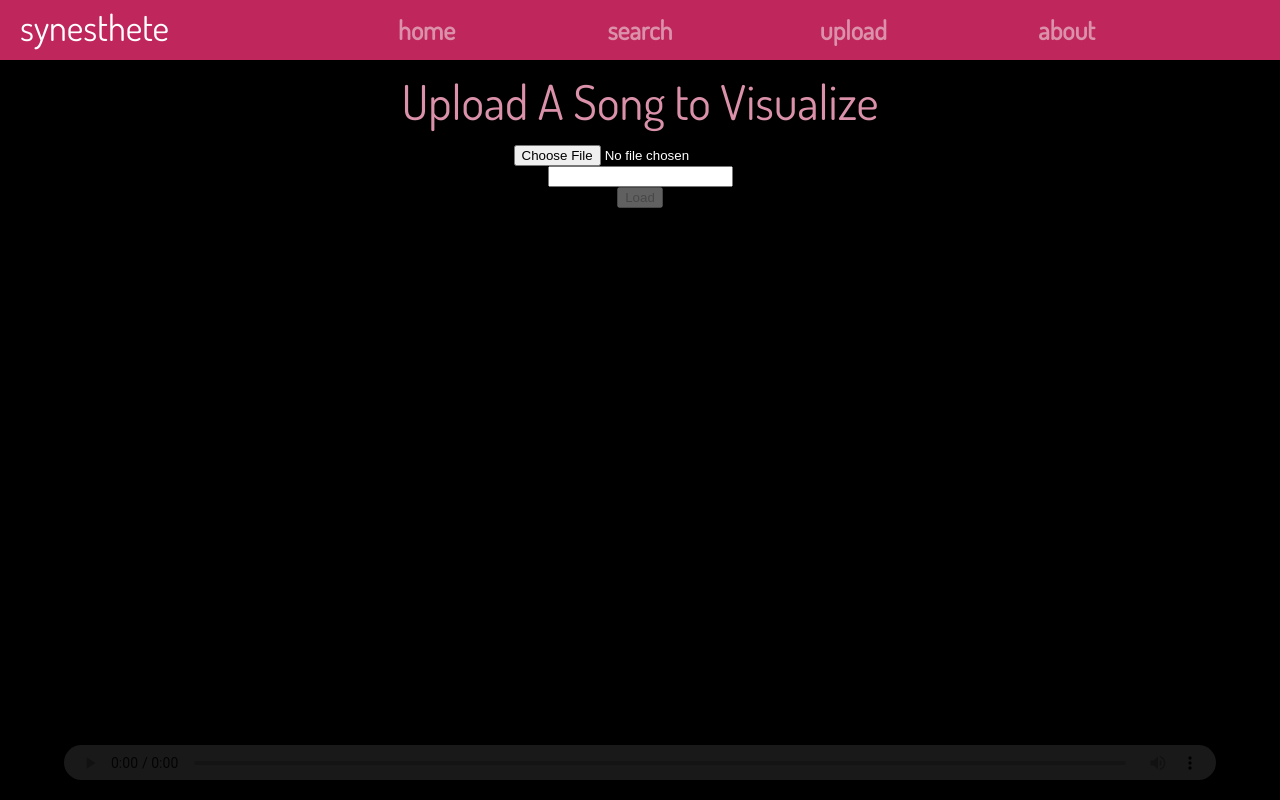
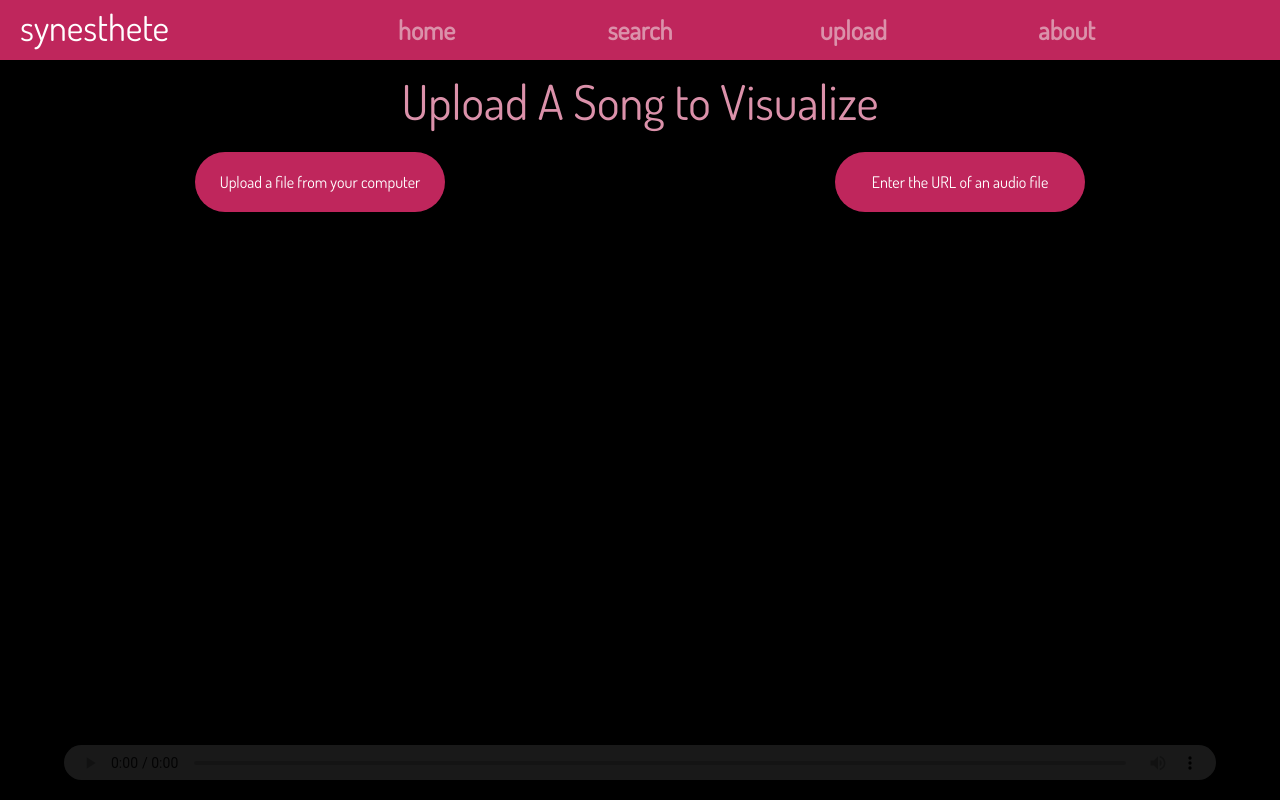
Before and after one commit to LucilleN/synesthete, a React (Create React App) app: page /upload in a window 1280 px wide. Built offline with nearby package versions, Linux system fonts and the light colour scheme; the HTML template or start-up script is replaced by a standard one.

Commit message:
Add buttons and styling to both visualization pages

```diff
--- a/src/components/RecommendationButton.js
+++ b/src/components/RecommendationButton.js
@@ -8,10 +8,13 @@ const styles = theme => ({
   fab: {
     background: theme.palette.dark.pink,
     color: 'white',
-    height: 50,
+    height: 60,
     width: 250,
     borderRadius: 30,
-    margin: '0 auto',
+    marginLeft: 40,
+    marginRight: 40,
+    marginTop: 20,
+    marginBottom: 20,
     fontSize: '1.5rem',
     textAlign: 'center',
     testTransform: 'none',
--- a/src/pages/UploadVisualization.js
+++ b/src/pages/UploadVisualization.js
@@ -2,67 +2,6 @@ import React, { useState, useRef } from 'react'
 import Typography from '@material-ui/core/Typography'
 import { withStyles } from '@material-ui/core/styles'
 import { styles } from './Visualization'
-
-/*
-const styles = theme => ({
-  root: {
-    // background: 'black',
-    display: 'flex',
-    flexDirection: 'column',
-    alignItems: 'center'
-  },
-  fileInput: {
-    // position: 'fixed',
-    // top: '10px',
-    // left: '10px',
-    zIndex: 3,
-    color: 'white'
-  },
-  canvas: {
-    // position: 'fixed',
-    // top: '0px',
-    // left: '0px',
-    width: '90vw',
-    height: '70vh',
-    // background: theme.palette.dark.purple
-    background: 'black'
-  },
-  audio:{
-    // position: 'fixed',
-    // left: '10px',
-    // bottom: '10px',
-    width: 'calc(100%-25px)',
-    width: '90vw',
-    // background: theme.palette.dark.purple,
-    // borderRadius: 0,
-    zIndex: 3
-  },
-  background: {
-    width: '100%',
-    // height: '100%',
-    height: 'calc(100% - 60px)',
-    // width: '90vw',
-    // height: '70vh',
-    position: 'absolute',
-    // top: '0px',
-    // left: '0px',
-    background: 'linear-gradient(transparent, #00035f, transparent)',
-    backgroundSize: '100% 7px',
-    // animation: 'bg 1s infinite linear',
-    zIndex: 2,
-    opacity: 0.3
-  },
-  '@keyframes bg': {
-    from: { backgroundPosition: '0 0' },
-    to: { backgroundPosition: '8px 8px' }
-  },
-  title: {
-    color: theme.palette.white,
-    fontSize: '2rem',
-    zIndex: 4
-  }
-})
-*/
 
 // TODO This is SUPER DIRTY but at least proves that if we maintain the same context, audioNode, and analyser,
 // then things stay OK.
@@ -72,6 +11,8 @@ const UploadVisualization = props => {
   const { classes } = props
 
   const [url, setUrl] = useState('')
+  const [uploadFileSelected, setUploadFileSelected] = useState(false)
+  const [loadUrlSelected, setLoadUrlSelected] = useState(false)
 
   const audioRef = useRef(null)
   const canvasRef = useRef(null)
@@ -91,9 +32,6 @@ const UploadVisualization = props => {
     else {
       audio.src = url
     }
-    // audio.src = URL.createObjectURL(files[0])
-    // audio.src = url
-    // audio.crossOrigin = "anonymous";
     // audio.src = "https://p.scdn.co/mp3-preview/1c0da00b5c95a1a6c9dfc05b14a1a628a6e0ad73?cid=159ac88b1c534ed7ae41602f1e558a49"
     // audio.src = "https://www.soundhelix.com/examples/mp3/SoundHelix-Song-8.mp3"
     console.log("audio.src: " + audio.src)
@@ -221,12 +159,31 @@ const UploadVisualization = props => {
       <Typography className={classes.title}>
         Upload A Song to Visualize
       </Typography>
-      <input ref={fileRef} type="file" id="file-input" accept="audio/*,video/*,image/*" className={classes.fileInput} onChange={loadMusicFile}/>
       <canvas ref={canvasRef} id="canvas" width="300" height="300" className={classes.canvas}></canvas>
       <audio ref={audioRef} id="audio" controls className={classes.audio} crossOrigin="anonymous"></audio>
-      <input type="text" value={url} onChange={event => setUrl(event.target.value)} className={classes.urlInput} />
-      <button onClick={loadMusicFile} disabled={!url} className={classes.urlButton}>Load</button>
-      {/* <div id="background" className={classes.background}></div> */}
+      {!uploadFileSelected && !loadUrlSelected &&
+        <div className={classes.buttonBar}>
+          <button onClick={() => setUploadFileSelected(true)} className={classes.loadOptionButton}>
+            <Typography>
+              Upload a file from your computer
+            </Typography>
+          </button>
+          <button onClick={() => setLoadUrlSelected(true)} className={classes.loadOptionButton}>
+            <Typography>
+              Enter the URL of an audio file
+            </Typography>
+          </button>
+        </div>
+      }
+      {uploadFileSelected &&
+        <input ref={fileRef} type="file" id="file-input" accept="audio/*,video/*,image/*" className={classes.fileInput} onChange={loadMusicFile}/>
+      }
+      {loadUrlSelected &&
+        <>
+          <input type="text" value={url} onChange={event => setUrl(event.target.value)} className={classes.urlInput} />
+          <button onClick={loadMusicFile} disabled={!url} className={classes.urlButton}>Load</button>
+        </>
+      }
     </div>
   )
 }
--- a/src/pages/Visualization.js
+++ b/src/pages/Visualization.js
@@ -2,6 +2,7 @@ import React, { useState, useEffect, useRef } from 'react'
 import Typography from '@material-ui/core/Typography'
 import { withStyles } from '@material-ui/core/styles'
 import RecommendationButton from '../components/RecommendationButton'
+import StartButton from '../components/StartButton'
 
 import { Redirect } from 'react-router-dom';
 
@@ -22,7 +23,9 @@ export const styles = theme => ({
   },
   urlInput: {
     zIndex: 3,
-    color: theme.palette.dark.pink
+    color: theme.palette.dark.pink,
+    width: 250,
+    margin: 15
   },
   urlButton: {
     zIndex: 3
@@ -59,33 +62,46 @@ export const styles = theme => ({
        opacity: 0.8,
     },
   },
-  background: {
+  // background: {
+  //   width: '100%',
+  //   // height: '80vh',
+  //   height: 'calc(100% - 60px)',
+  //   // width: '90vw',
+  //   // height: '70vh',
+  //   position: 'absolute',
+  //   // top: '0px',
+  //   bottom: '0px',
+  //   left: '0px',
+  //   background: 'linear-gradient(transparent, #00035f, transparent)',
+  //   backgroundSize: '100% 7px',
+  //   // animation: 'bg 1s infinite linear',
+  //   zIndex: 1,
+  //   opacity: 0.3
+  // },
+  // '@keyframes bg': {
+  //   from: { backgroundPosition: '0 0' },
+  //   to: { backgroundPosition: '8px 8px' }
+  // },
+  titleBar: {
     width: '100%',
-    // height: '80vh',
-    height: 'calc(100% - 60px)',
-    // width: '90vw',
-    // height: '70vh',
-    position: 'absolute',
-    // top: '0px',
-    bottom: '0px',
-    left: '0px',
-    background: 'linear-gradient(transparent, #00035f, transparent)',
-    backgroundSize: '100% 7px',
-    // animation: 'bg 1s infinite linear',
-    zIndex: 1,
-    opacity: 0.3
-  },
-  '@keyframes bg': {
-    from: { backgroundPosition: '0 0' },
-    to: { backgroundPosition: '8px 8px' }
+    display: 'flex',
+    flexDirection: 'row',
+    justifyContent: 'space-between'
   },
   title: {
     zIndex: 4,
     color: theme.palette.light.pink,
     fontSize: '3rem',
     textAlign: 'center',
+    marginTop: 5
+  },
+  subtitle: {
+    zIndex: 4,
+    color: theme.palette.dark.pink,
+    fontSize: '1.75rem',
+    textAlign: 'center',
     marginBottom: 8,
-    marginTop: 5
+    marginTop: -32
   },
   songInfoContainer: {
     zIndex: 4,
@@ -98,7 +114,29 @@ export const styles = theme => ({
     textAlign: 'left',
     width: '100%',
     marginLeft: 8
-  }
+  },
+  loadOptionButton: {
+    zIndex: 4,
+    color: theme.palette.white,
+    fontSize: '1rem',
+    background: theme.palette.dark.pink,
+    height: '60px',
+    width: '250px',
+    borderRadius: '30px',
+    border: 'none',
+    margin: '15px 100px',
+    '&:hover': {
+       background: theme.palette.white,
+       color: theme.palette.dark.pink
+    },
+  },
+  buttonBar: {
+    width: '100%',
+    display: 'flex',
+    flexDirection: 'row',
+    justifyContent: 'space-around'
+  },
+
 })
 
 const defaultErrorText = 'Sorry, but something went wrong.'
@@ -338,8 +376,17 @@ const Visualization = props => {
 
   return (
     <div className={classes.root}>
-      <Typography className={classes.title}>
-        Visualization
+      <canvas ref={canvasRef} id="canvas" width="300" height="300" className={classes.canvas}></canvas>
+      <audio ref={audioRef} id="audio" crossOrigin="anonymous" controls className={classes.audio}></audio>
+      <div className={classes.titleBar}>
+        <StartButton href="/search" text="< new search"/>
+        <Typography className={classes.title}>
+          Visualization:<br></br>
+        </Typography>
+        <RecommendationButton className={classes.recommendationButton} handleClick={performRecommendationQuery}/>
+      </div>
+      <Typography className={classes.subtitle}>
+        "{trackObject.name}" by {trackObject.artists[0].name}
       </Typography>
       <div className={classes.songInfoContainer}>
         <Typography className={classes.songInfo}>
@@ -357,10 +404,7 @@ const Visualization = props => {
           </Typography>
         }
       </div>
-      <canvas ref={canvasRef} id="canvas" width="300" height="300" className={classes.canvas}></canvas>
-      <audio ref={audioRef} id="audio" crossOrigin="anonymous" controls className={classes.audio}></audio>
       {/* <div id="background" className={classes.background}></div> */}
-      <RecommendationButton className={classes.recommendationButton} handleClick={performRecommendationQuery}/>
       {recommendedSong &&
         <Redirect to={{
             pathname: `/visualization/${recommendedSong.id}`,
```
